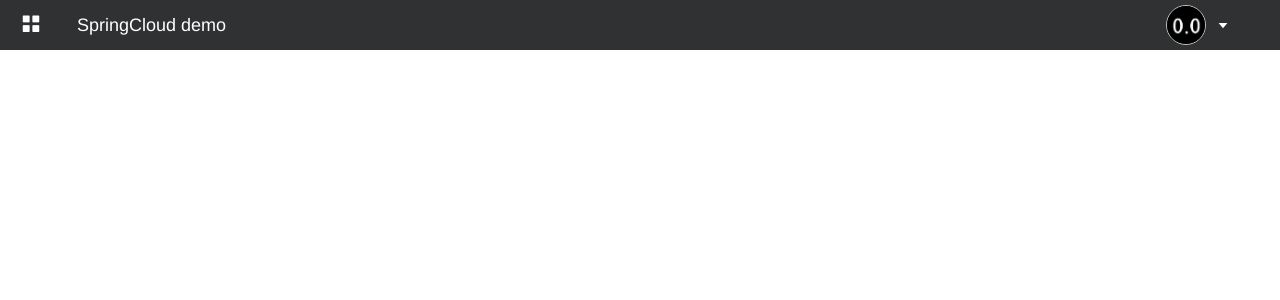
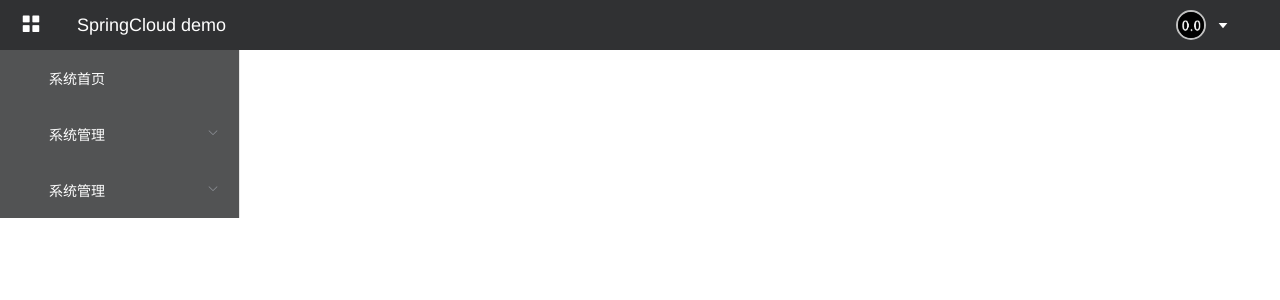
Before and after one commit to tianyao9hen/springcloud-demo, a Vue app in the folder springcloud-vue/: page / in a window 1280 px wide. Shown: the top 300 px of the page. Built offline with nearby package versions, Linux system fonts and the light colour scheme; sample sign-in values are in the browser's storage.

Commit message:
退出功能前端

```diff
--- a/springcloud-vue/src/components/common/Header.vue
+++ b/springcloud-vue/src/components/common/Header.vue
@@ -7,7 +7,7 @@
         <div class="logo">SpringCloud demo</div>
         <div class="header-right">
             <div class="header-user-con">
-                <!--欢迎访问齐鲁交通智能物业管理系统，{{username}}！-->
+                <!--欢迎访问管理系统，{{username}}！-->
                 <!-- 全屏显示 -->
                 <!--<div class="btn-fullscreen" @click="handleFullScreen">
                   <el-tooltip effect="dark" :content="fullscreen?`取消全屏`:`全屏`" placement="bottom">
@@ -48,6 +48,8 @@
 </template>
 
 <script>
+    import {logout} from 'network/auth'
+
     export default {
         name: 'Header',
         data(){
@@ -74,7 +76,17 @@
         },
         methods: {
             handleCommand(command){
-                this.$message('click on item ' + command);
+                if(command == 'logout'){
+                    this.$confirm('是否退出登陆?', '退出', {
+                        confirmButtonText: '确定',
+                        cancelButtonText: '取消',
+                        type: 'warning'
+                    }).then(() => {
+                        logout().then(res => {
+                            this.$router.replace("/login")
+                        })
+                    })
+                }
             }
         }
     }
@@ -149,10 +161,10 @@
     }
     .user-avator img {
         display: block;
-        width: 40px;
-        height: 40px;
+        width: 30px;
+        height: 30px;
         border-radius: 50%;
-        border: solid 1px #c1c1c1;
+        border: solid 2px #c1c1c1;
     }
     .el-dropdown-link {
         color: #fff;
--- a/springcloud-vue/src/components/common/Home.vue
+++ b/springcloud-vue/src/components/common/Home.vue
@@ -1,13 +1,16 @@
 <template>
     <div class="wrapper">
-        <div v-if="isLogin">
+        <template v-if="isLogin">
             <v-header/>
-        </div>
+            <v-sidebar/>
+        </template>
     </div>
 </template>
 
 <script>
     import vHeader from './Header'
+    import vSidebar from './Sidebar'
+
     import {getCookie,setCookie,removeCookie} from 'common/cookieUtils'
     import {login} from 'network/auth'
 
@@ -20,7 +23,8 @@
             }
         },
         components: {
-            vHeader
+            vHeader,
+            vSidebar
         },
         created(){
             //判断是否登陆
--- /dev/null
+++ b/springcloud-vue/src/components/common/Sidebar.vue
@@ -0,0 +1,96 @@
+<template>
+    <div class="sidebar">
+        <el-menu class="sidebar-el-menu"
+                 background-color="#525354"
+                 text-color="#fff"
+                 active-text-color="#ffd04b"
+                 unique-opened
+                 router>
+            <template v-for="item in menuData">
+                <template v-if="item.childs">
+                    <el-submenu :index="item.seq" :key="item.seq">
+                        <template slot="title">
+                            <i :class="item.icon"></i>
+                            <span slot="title">{{item.name}}</span>
+                        </template>
+                        <template v-for="child in item.childs">
+                            <el-menu-item :index="child.href" :key="child.href">
+                                <span slot="title">{{child.name}}</span>
+                            </el-menu-item>
+                        </template>
+                    </el-submenu>
+                </template>
+                <template v-else>
+                    <el-menu-item :index="item.href" :key="item.href">
+                        <i :class="item.icon"></i>
+                        <span slot="title">{{item.name}}</span>
+                    </el-menu-item>
+                </template>
+            </template>
+        </el-menu>
+    </div>
+</template>
+
+<script>
+    export default {
+        data(){
+            return {
+                menuData: [
+                    { "icon": "el-icon-lx-home", "href": "/dashboard", "name": "系统首页", "id": "800201904004", "label": "" },
+                    { "icon": "el-icon-lx-settings", "name": "系统管理", "id": "802019091604450001", "label": "",
+                        "childs":
+                            [
+                                { "name":"组织机构", "href":"/dept", "seq":"2", "isShow":"Y" },
+                                { "name":"用户组", "href":"/userGroup", "seq":"1", "isShow":"Y" },
+                                { "name":"用户管理", "href":"/user", "seq":"5", "isShow":"Y" },
+                                { "name":"权限管理", "href":"/perm", "seq":"5", "isShow":"Y" },
+                                { "name":"字典管理", "href":"/dict", "seq":"6", "isShow":"Y" },
+                                { "name":"系统日志", "href":"/systemLog", "seq":"6", "isShow":"Y" },
+                                { "name":"参数设置", "href":"/params", "seq":"6", "isShow":"Y" },
+                                { "name":"打印设置", "href":"/printSettings", "seq":"6", "isShow":"Y" },
+                                { "name":"运行状态", "href":"/runStatus", "seq":"6", "isShow":"Y" },
+                                { "name":"数据库备份", "href":"/databaseBackup", "seq":"6", "isShow":"Y" },
+                                { "name":"信息公告", "href":"/bulletin", "seq":"6", "isShow":"Y" }
+                            ],
+                        "seq":"1"
+                    },
+                    { "icon": "el-icon-lx-settings", "name": "系统管理", "id": "802019091604450001", "label": "",
+                        "childs":
+                            [
+                                { "name":"组织机构", "href":"/dept", "seq":"2", "isShow":"Y" },
+                                { "name":"用户组", "href":"/userGroup", "seq":"1", "isShow":"Y" },
+                                { "name":"用户管理", "href":"/user", "seq":"5", "isShow":"Y" },
+                                { "name":"权限管理", "href":"/perm", "seq":"5", "isShow":"Y" },
+                                { "name":"字典管理", "href":"/dict", "seq":"6", "isShow":"Y" },
+                                { "name":"系统日志", "href":"/systemLog", "seq":"6", "isShow":"Y" },
+                                { "name":"参数设置", "href":"/params", "seq":"6", "isShow":"Y" },
+                                { "name":"打印设置", "href":"/printSettings", "seq":"6", "isShow":"Y" },
+                                { "name":"运行状态", "href":"/runStatus", "seq":"6", "isShow":"Y" },
+                                { "name":"数据库备份", "href":"/databaseBackup", "seq":"6", "isShow":"Y" },
+                                { "name":"信息公告", "href":"/bulletin", "seq":"6", "isShow":"Y" }
+                            ],
+                        "seq":"2"
+                    },
+                ]
+            }
+        }
+    }
+
+</script>
+
+<style scoped>
+    .sidebar {
+        display: block;
+        left: 0;
+        top: 60px;
+        bottom: 0;
+        overflow-y: scroll;
+        width: auto;
+    }
+    .sidebar::-webkit-scrollbar {
+        width: 0;
+    }
+    .sidebar-el-menu {
+        width: 240px;
+    }
+</style>
--- a/springcloud-vue/src/network/auth.js
+++ b/springcloud-vue/src/network/auth.js
@@ -32,3 +32,19 @@ export function login(param){
         })
     })
 }
+
+//退出
+export function logout(){
+    return new Promise((resolve,reject) => {
+        request({
+            url: preUrl + '/logout',
+            method: 'post',
+        }).then(res => {
+            removeCookie('loginName');
+            removeCookie('loginPassword');
+            sessionStorage.removeItem('authorization');
+            sessionStorage.removeItem('userEntity');
+            resolve();
+        })
+    })
+}
```
